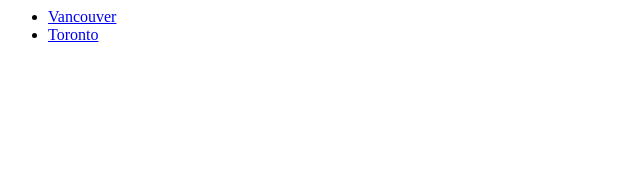
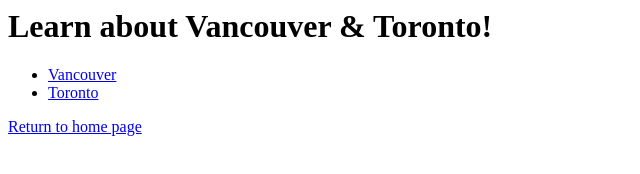
Before and after one commit to aamirhassan05/Labs, a plain HTML site: page Lab01/index.html in a window 1280 px wide. Shown: the whole page, without its empty margins (0-640 px from the left). Drawn offline with Linux system fonts and the light colour scheme.

Commit message:
added return link

```diff
--- a/Lab01/index.html
+++ b/Lab01/index.html
@@ -3,6 +3,7 @@
         <title>Gallery</title>
     </head>
     <body>
+        <h1>Learn about Vancouver & Toronto!</h1>
         <ul>
             <li>
                 <a href="Vancouver.html">Vancouver</a>
@@ -11,5 +12,6 @@
                 <a href="Toronto.html">Toronto</a>
             </li>
          </ul>
+        <a href="../index.html">Return to home page</a>
     </body>
 </html>
```
Also changed, not shown: Lab01/Toronto.html (+1 -1 lines), Lab01/Vancouver.html (+1 -0 lines), index.html (+1 -1 lines).
